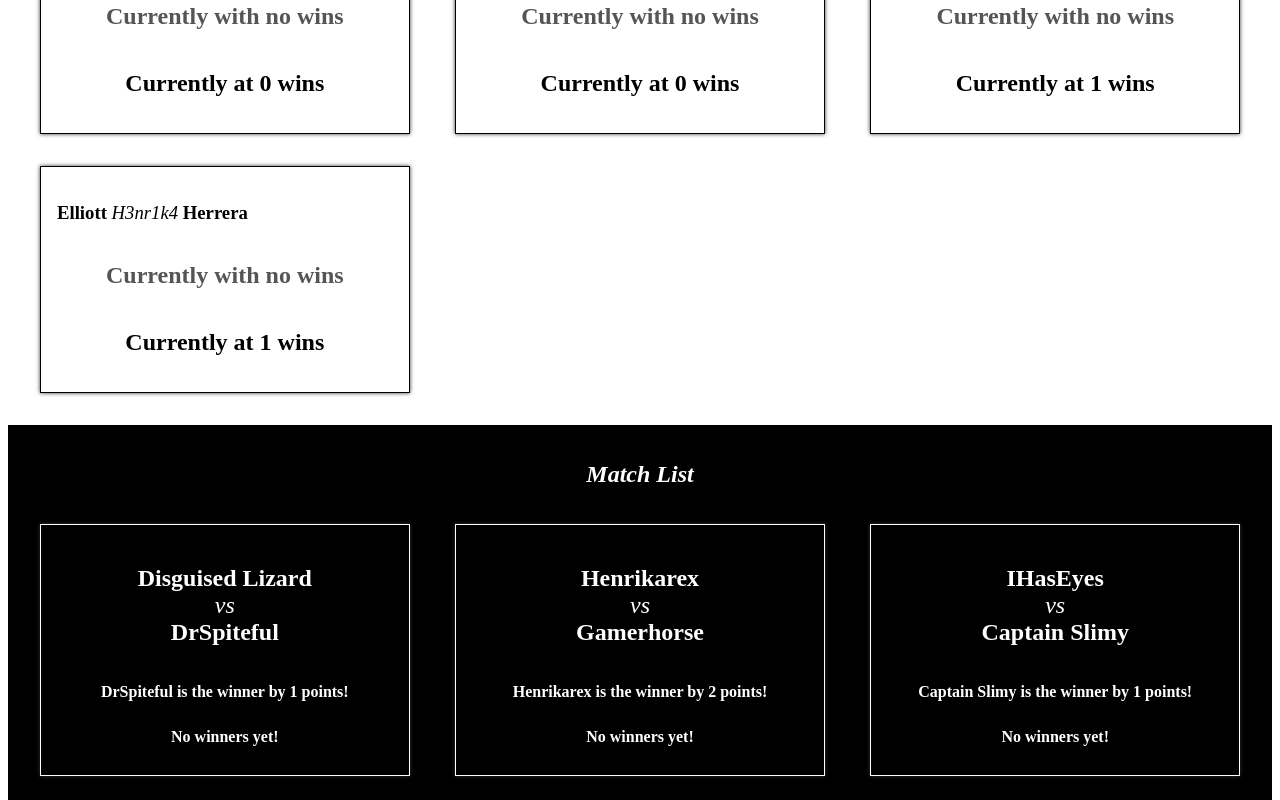
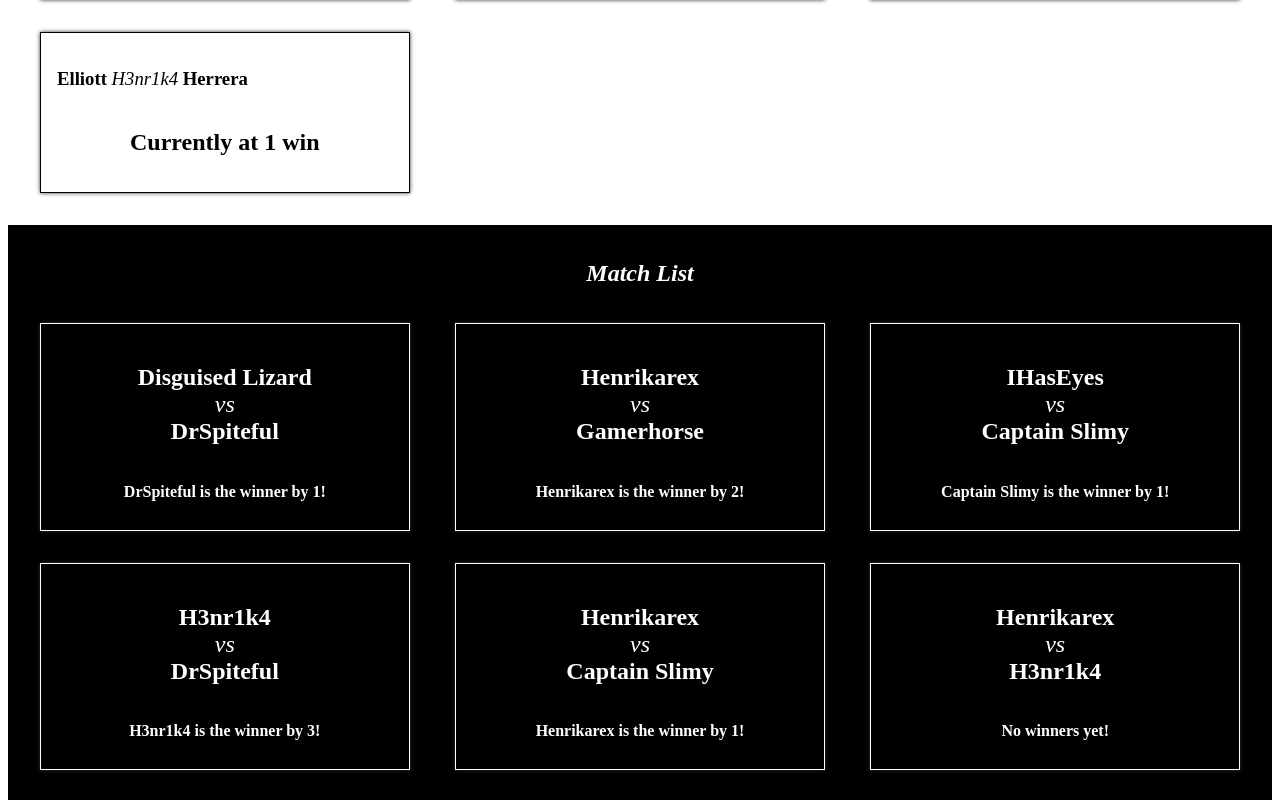
Before and after one commit to mxtchjohnston/tourney-matches, a React (Create React App) app: page / in a window 1280 px wide. Shown: the part 560-1360 px from the top of the page. Built offline with nearby package versions, Linux system fonts and the light colour scheme.

Commit message:
refactor data components

```diff
--- a/src/App.js
+++ b/src/App.js
@@ -1,5 +1,7 @@
 import PlayerList from './components/PlayerList';
 import MatchList from './components/MatchList';
+import matchData from './data/matchData';
+import playerData from './data/playerData';
 import './App.css';
 
 function App() {
@@ -8,8 +10,8 @@ function App() {
       <h1>
         Tourney Matches <span>Where Coding and Tournaments found their Match!</span>
       </h1>
-      <PlayerList/>
-      <MatchList/>
+      <PlayerList playerData={playerData} matchData={matchData}/>
+      <MatchList matchData={matchData}/>
     </div>
   );
 }
--- a/src/components/Match.js
+++ b/src/components/Match.js
@@ -4,12 +4,7 @@ const Match = (props) => {
       <h1>
         {props.players[0]} <span>vs</span> {props.players[1]}
       </h1>
-      <h2>
-        {props.winner} is the winner by {props.scoreDifference} points!
-      </h2>
-      <h2>
-        No winners yet!
-      </h2>
+      {props.winner ? <h2>{props.winner} is the winner by {props.scoreDifference}!</h2> : <h2>No winners yet!</h2>}
     </article>
   );
 };
--- a/src/components/MatchList.js
+++ b/src/components/MatchList.js
@@ -1,7 +1,7 @@
 import Match from "./Match";
-import matchData from "../data/matchData";
 
 const MatchList = (props) => {
+  const matchData = props.matchData;
   return (
     <section className="PlayerList MatchList">
       <h1>Match List</h1>
--- a/src/components/Player.js
+++ b/src/components/Player.js
@@ -1,13 +1,14 @@
 const Player = (props) => {
   return (
     <article className="Player">
-    <h1>
-      {props.firstName} <span>{props.gamerTag}</span> {props.lastName}
-    </h1>
-    <h2 className="zero">Currently with no wins</h2>
-    <h2>Currently at {props.wins} wins</h2>
+      <h1>
+        {props.firstName} <span>{props.gamerTag}</span> {props.lastName}
+      </h1>
+      {props.wins === 0 && <h2 className="zero">Currently with no wins</h2>}
+      {props.wins === 1 && <h2>Currently at {props.wins} win</h2>}
+      {props.wins > 1 && <h2>Currently at {props.wins} wins</h2>}
     </article>
   );
 };
 
-export default Player
+export default Player;
--- a/src/components/PlayerList.js
+++ b/src/components/PlayerList.js
@@ -1,12 +1,10 @@
 import Player from "./Player";
-import matchData from "../data/matchData";
-import playerData from '../data/playerData'
 import { preparePlayerData, addWinsToPlayers } from "../helpers/playerHelper";
 
 const PlayerList = (props) => {
 
-  const playerDataArray = preparePlayerData(playerData);
-  const parsedPlayerData = addWinsToPlayers(playerDataArray, matchData);
+  const playerDataArray = preparePlayerData(props.playerData);
+  const parsedPlayerData = addWinsToPlayers(playerDataArray, props.matchData);
 
   return (
     <section className="PlayerList">
```
